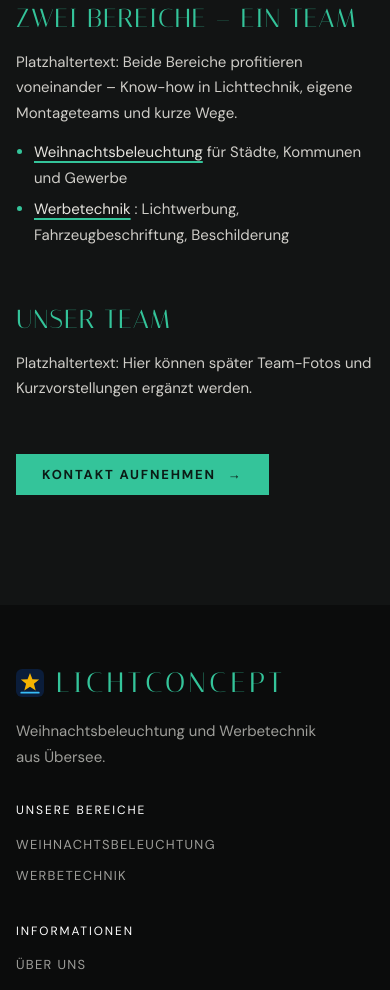
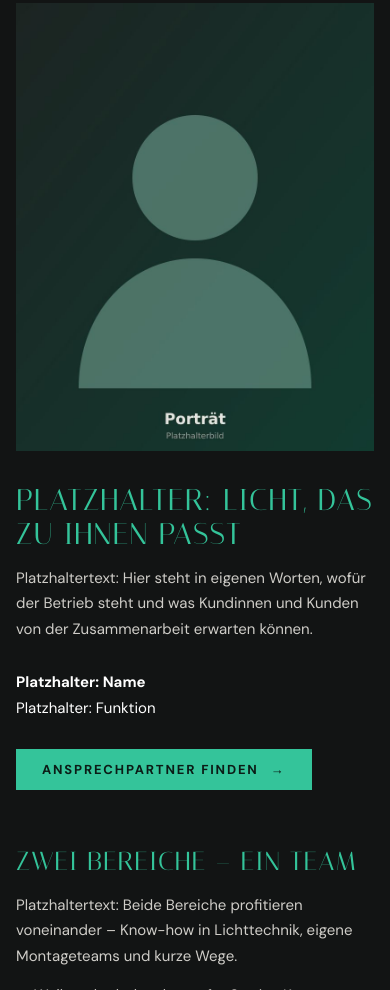
Before and after one commit to lichtconcept/astro-website, an Astro site: page /ueber-uns in a window 390 px wide. Shown: the part 440-1430 px from the top of the page. Built offline with nearby package versions, Linux system fonts and the light colour scheme; Astro itself is replaced by a stand-in of ours.

Commit message:
Add portrait block with signature to the about page
Optional block (about.portrait) with image, headline, text, name, role
and button. All of its content is still placeholder.

Co-Authored-By: Claude Sonnet 5.5 <noreply@anthropic.com>

```diff
--- a/AGENT.md
+++ b/AGENT.md
@@ -65,7 +65,7 @@ The package name `firmen-website` is still German.
 src/pages/               routes (German file names = URLs), thin: load content, pick layout
 src/layouts/             LayoutBase (head, SEO) → LayoutHome (start page), LayoutPage (all others)
 src/components/          SiteHeader, Footer, SectionHero, SectionText, SectionGallery,
-                         AreaHome, TextPage, ReferencePage, ReferenceGallery
+                         SectionAbout, AreaHome, TextPage, ReferencePage, ReferenceGallery
 src/content/site.json    navigation, footer, shared labels
 src/content/pages/       home, weihnachten, werbetechnik, general (about, contact, 404)
 src/content/legal.json   imprint, privacy
--- /dev/null
+++ b/src/components/SectionAbout.astro
@@ -0,0 +1,29 @@
+---
+// =============================================================================
+// SectionAbout – Porträt mit Überschrift, Text, Unterschrift und Button (kavelle).
+// Inhalte: src/content/pages/general.json → "about.portrait".
+// Bild: src/assets/, Alt-Text: src/content/images.json.
+// =============================================================================
+import { Image } from 'astro:assets';
+import { findImage } from '../lib/images';
+import type { Portrait } from '../lib/content';
+
+interface Props {
+  portrait: Portrait;
+}
+
+const { portrait } = Astro.props;
+const image = findImage(portrait.image);
+---
+
+<section class="about" aria-labelledby="portrait-h">
+  <div class="ph" data-in="right">
+    <Image src={image.src} alt={image.alt} widths={[400, 600, 800]} sizes="(min-width: 860px) 340px, 90vw" loading="lazy" />
+  </div>
+  <div class="about-txt" data-in="left">
+    <h2 id="portrait-h">{portrait.heading}</h2>
+    {portrait.paragraphs.map((p) => <p>{p}</p>)}
+    <p class="sign"><b>{portrait.signName}</b>{portrait.signRole}</p>
+    {portrait.button && <a class="btn" href={portrait.button.href}>{portrait.button.label} <span class="arr" aria-hidden="true">→</span></a>}
+  </div>
+</section>
--- a/src/components/TextPage.astro
+++ b/src/components/TextPage.astro
@@ -19,6 +19,9 @@ const { content, centered = false } = Astro.props;
   <div class="page-in">
     <h1 data-in="down">{content.title}</h1>
     {content.lead && <p class="lead-text" data-in="up">{content.lead}</p>}
+
+    <!-- Platz für zusätzliche Blöcke zwischen Einleitung und Abschnitten -->
+    <slot />
 
     {
       content.sections?.map((s) => (
--- a/src/content/images.json
+++ b/src/content/images.json
@@ -1,4 +1,9 @@
 {
+  "about": {
+    "portraet-platzhalter": {
+      "alt": "Platzhalter: Porträt"
+    }
+  },
   "weihnachten": {
     "beleuchtete-fassade": {
       "alt": "Festlich beleuchtete Fassade"
--- a/src/content/pages/general.json
+++ b/src/content/pages/general.json
@@ -6,6 +6,16 @@
     },
     "title": "Über uns",
     "lead": "Platzhaltertext: {name} ist ein Familienunternehmen aus {city}. Seit vielen Jahren sind wir in zwei Bereichen zu Hause: professionelle Weihnachtsbeleuchtung und Werbetechnik.",
+    "portrait": {
+      "image": "about/portraet-platzhalter",
+      "heading": "Platzhalter: Licht, das zu Ihnen passt",
+      "paragraphs": [
+        "Platzhaltertext: Hier steht in eigenen Worten, wofür der Betrieb steht und was Kundinnen und Kunden von der Zusammenarbeit erwarten können."
+      ],
+      "signName": "Platzhalter: Name",
+      "signRole": "Platzhalter: Funktion",
+      "button": { "label": "Ansprechpartner finden", "href": "/kontakt/" }
+    },
     "sections": [
       {
         "heading": "Zwei Bereiche – ein Team",
--- a/src/lib/content.ts
+++ b/src/lib/content.ts
@@ -114,6 +114,20 @@ export interface TextPageContent {
   actions?: ActionLink[];
 }
 
+/** Porträt auf "Über uns" */
+export interface Portrait {
+  image: string;
+  heading: string;
+  paragraphs: string[];
+  signName: string;
+  signRole: string;
+  button?: Link;
+}
+
+export interface AboutPageContent extends TextPageContent {
+  portrait?: Portrait;
+}
+
 export interface ReferencePageContent {
   seo: Seo;
   title: string;
@@ -177,6 +191,6 @@ export const werbetechnik: {
   vehicles: TextPageContent;
   references: ReferencePageContent;
 } = interpolate(werbetechnikJson as never);
-export const general: { about: TextPageContent; contact: Contact; notFound: TextPageContent } = interpolate(generalJson as never);
+export const general: { about: AboutPageContent; contact: Contact; notFound: TextPageContent } = interpolate(generalJson as never);
 export const legal: { imprint: TextPageContent; privacy: TextPageContent } = interpolate(legalJson as never);
 export const imageTexts: Record<string, Record<string, ImageInfo>> = imagesJson;
--- a/src/pages/ueber-uns.astro
+++ b/src/pages/ueber-uns.astro
@@ -2,6 +2,7 @@
 // Über uns. Inhalte: src/content/pages/general.json → "about".
 import LayoutPage from '../layouts/LayoutPage.astro';
 import TextPage from '../components/TextPage.astro';
+import SectionAbout from '../components/SectionAbout.astro';
 import { general, home } from '../lib/content';
 import { localBusinessJsonLd } from '../config/company';
 
@@ -10,5 +11,7 @@ const jsonLd = JSON.stringify(localBusinessJsonLd(Astro.site, home.seo.descripti
 
 <LayoutPage seo={general.about.seo}>
   <script type="application/ld+json" slot="head" set:html={jsonLd} />
-  <TextPage content={general.about} />
+  <TextPage content={general.about}>
+    {general.about.portrait && <SectionAbout portrait={general.about.portrait} />}
+  </TextPage>
 </LayoutPage>
--- a/src/styles/site.css
+++ b/src/styles/site.css
@@ -147,6 +147,14 @@ section { padding: 120px 0; }
 .page.center .actions { justify-content: center; }
 .page-sec { padding: 0; } /* ohne den großen Abstand der Startseiten-Abschnitte */
 
+/* Porträt mit Unterschrift (Über uns) */
+.about { display: grid; grid-template-columns: minmax(0, 5fr) minmax(0, 6fr); align-items: center; gap: 44px; margin-top: 56px; padding: 0; }
+.about .ph { aspect-ratio: 4 / 5; }
+.page .about h2 { margin-top: 0; font-size: 36px; line-height: 1.15; }
+.about-txt .sign { margin-top: 28px; color: #fff; }
+.about-txt .sign b { display: block; }
+.about-txt .btn { margin-top: 28px; }
+
 /* --- Kontakt: Textseite mit zwei Karten in den Bereichsfarben ------------------- */
 .cards { display: grid; grid-template-columns: repeat(auto-fit, minmax(min(370px, 100%), 1fr)); gap: 24px; margin-top: 56px; }
 .card { padding: 34px clamp(20px, 6vw, 28px); border: 1px solid rgba(255, 255, 255, .12); background: var(--bg); transition: border-color .4s, box-shadow .4s; }
@@ -234,6 +242,9 @@ section { padding: 120px 0; }
   .page h1 { font-size: 38px; }
   .page h2 { font-size: 26px; }
   .page { padding-top: calc(var(--head) + 56px); }
+  .about { grid-template-columns: 1fr; gap: 32px; }
+  .about .ph { width: 100%; max-width: 420px; }
+  .page .about h2 { font-size: 30px; }
 }
 @media (max-width: 560px) {
   .f-grid { grid-template-columns: 1fr; }
```
Also changed, not shown: README.md, src/assets/about/portraet-platzhalter.jpg (added).
